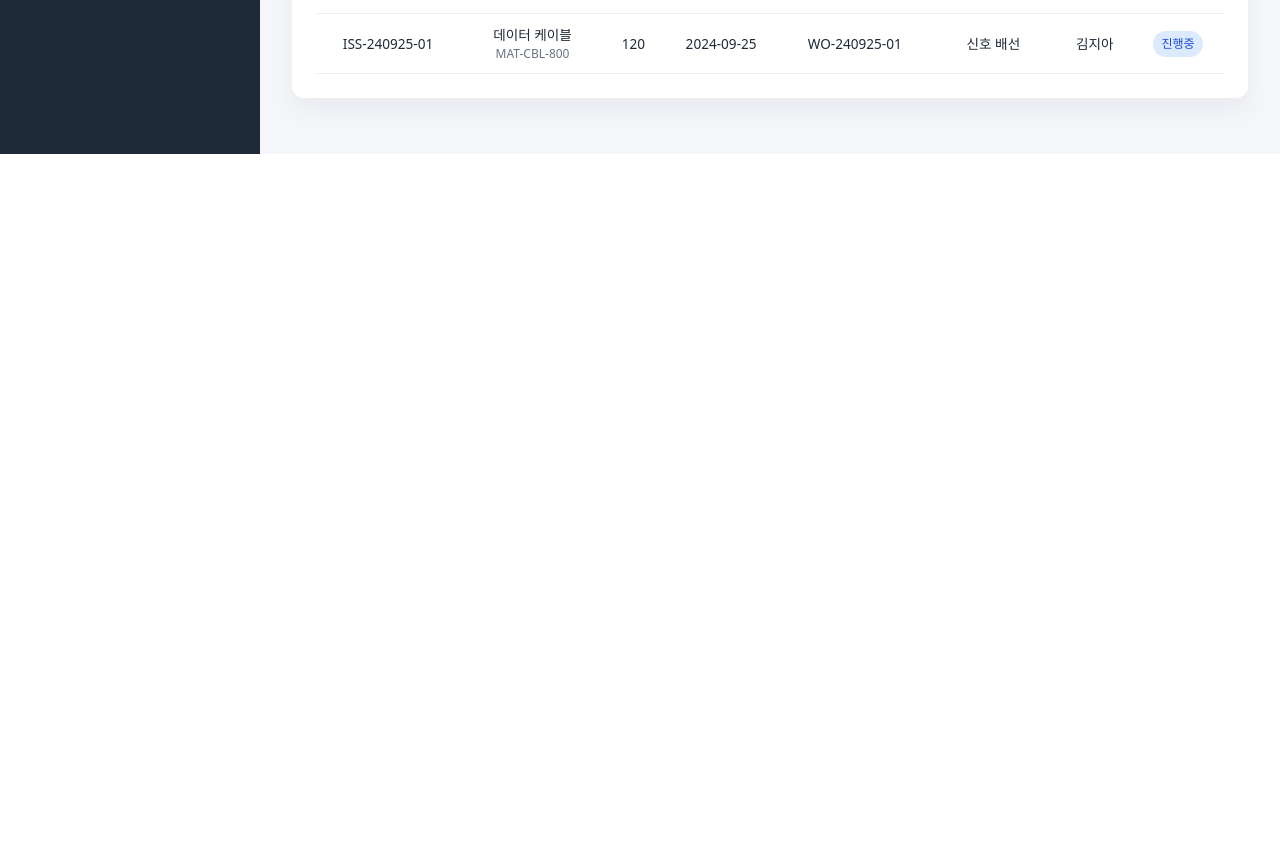
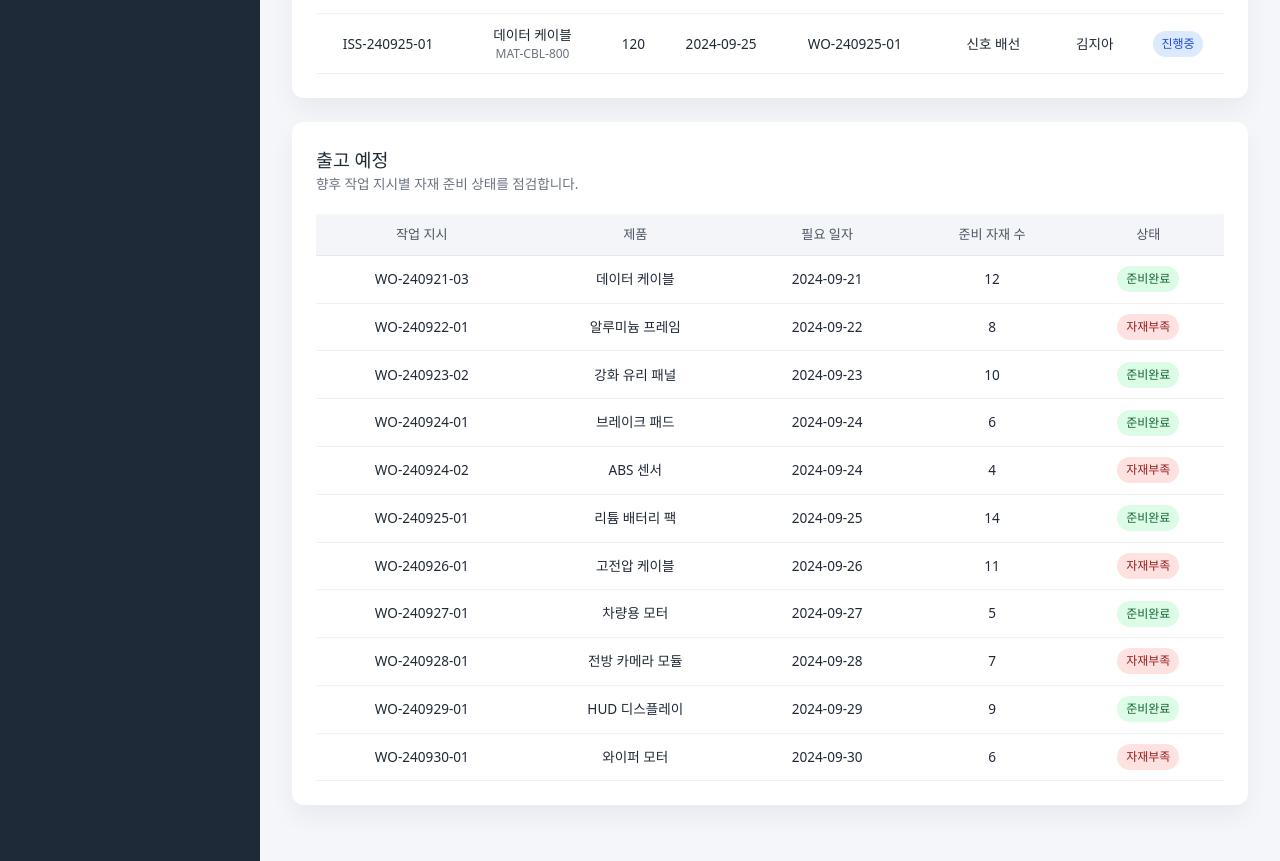
Before and after one commit to Gear-First/Web-FE, a React (Vite) app: page /issuance in a window 1280 px wide. Shown: the part 810-1671 px from the top of the page. Before the commit the page ends 964 px from the top, so only its background shows below. Built offline with nearby package versions, Linux system fonts and the light colour scheme.

Commit message:
feat: 자재 출고 예정 화면

```diff
--- a/src/pages/IssuancePage.tsx
+++ b/src/pages/IssuancePage.tsx
@@ -21,9 +21,19 @@ const statusVariant: Record<IssuanceStatus, "warning" | "info" | "success"> = {
   완료: "success",
 };
 
+const scheduleVariant = {
+  준비완료: "success" as const,
+  자재부족: "danger" as const,
+};
+
 const IssuancePage = () => {
-  const { statusOptions, statusFilter, setStatusFilter, filteredRecords } =
-    useIssuanceViewModel();
+  const {
+    statusOptions,
+    statusFilter,
+    setStatusFilter,
+    filteredRecords,
+    schedule,
+  } = useIssuanceViewModel();
 
   return (
     <Layout>
@@ -91,6 +101,45 @@ const IssuancePage = () => {
             </tbody>
           </Table>
         </SectionCard>
+
+        <SectionCard>
+          <SectionHeader>
+            <div>
+              <SectionTitle>출고 예정</SectionTitle>
+              <SectionCaption>
+                향후 작업 지시별 자재 준비 상태를 점검합니다.
+              </SectionCaption>
+            </div>
+          </SectionHeader>
+          <Table>
+            <thead>
+              <tr>
+                <Th>작업 지시</Th>
+                <Th>제품</Th>
+                <Th>필요 일자</Th>
+                <Th>준비 자재 수</Th>
+                <Th>상태</Th>
+              </tr>
+            </thead>
+            <tbody>
+              {schedule.map((item) => (
+                <tr key={item.workOrder}>
+                  <Td>{item.workOrder}</Td>
+                  <Td>{item.inventoryName}</Td>
+                  <Td>{item.requiredDate}</Td>
+                  <Td>{item.preparedQuantity}</Td>
+                  <Td>
+                    <StatusBadge
+                      $variant={scheduleVariant[item.status] ?? "info"}
+                    >
+                      {item.status}
+                    </StatusBadge>
+                  </Td>
+                </tr>
+              ))}
+            </tbody>
+          </Table>
+        </SectionCard>
       </PageContainer>
     </Layout>
   );
--- a/src/viewmodels/IssuanceViewModel.ts
+++ b/src/viewmodels/IssuanceViewModel.ts
@@ -1,5 +1,9 @@
 import { useMemo, useState } from "react";
-import type { IssuanceRecord, IssuanceStatus } from "../models/erp";
+import type {
+  IssuanceRecord,
+  IssuanceStatus,
+  IssuanceSchedule,
+} from "../models/erp";
 
 const ISSUEANCE_RECORDS: IssuanceRecord[] = [
   {
@@ -125,6 +129,86 @@ const ISSUEANCE_RECORDS: IssuanceRecord[] = [
   },
 ];
 
+const ISSUANCE_SCHEDULE: IssuanceSchedule[] = [
+  {
+    workOrder: "WO-240921-03",
+    inventoryName: "데이터 케이블",
+    requiredDate: "2024-09-21",
+    preparedQuantity: 12,
+    status: "준비완료",
+  },
+  {
+    workOrder: "WO-240922-01",
+    inventoryName: "알루미늄 프레임",
+    requiredDate: "2024-09-22",
+    preparedQuantity: 8,
+    status: "자재부족",
+  },
+  {
+    workOrder: "WO-240923-02",
+    inventoryName: "강화 유리 패널",
+    requiredDate: "2024-09-23",
+    preparedQuantity: 10,
+    status: "준비완료",
+  },
+  {
+    workOrder: "WO-240924-01",
+    inventoryName: "브레이크 패드",
+    requiredDate: "2024-09-24",
+    preparedQuantity: 6,
+    status: "준비완료",
+  },
+  {
+    workOrder: "WO-240924-02",
+    inventoryName: "ABS 센서",
+    requiredDate: "2024-09-24",
+    preparedQuantity: 4,
+    status: "자재부족",
+  },
+  {
+    workOrder: "WO-240925-01",
+    inventoryName: "리튬 배터리 팩",
+    requiredDate: "2024-09-25",
+    preparedQuantity: 14,
+    status: "준비완료",
+  },
+  {
+    workOrder: "WO-240926-01",
+    inventoryName: "고전압 케이블",
+    requiredDate: "2024-09-26",
+    preparedQuantity: 11,
+    status: "자재부족",
+  },
+  {
+    workOrder: "WO-240927-01",
+    inventoryName: "차량용 모터",
+    requiredDate: "2024-09-27",
+    preparedQuantity: 5,
+    status: "준비완료",
+  },
+  {
+    workOrder: "WO-240928-01",
+    inventoryName: "전방 카메라 모듈",
+    requiredDate: "2024-09-28",
+    preparedQuantity: 7,
+    status: "자재부족",
+  },
+  {
+    workOrder: "WO-240929-01",
+    inventoryName: "HUD 디스플레이",
+    requiredDate: "2024-09-29",
+    preparedQuantity: 9,
+    status: "준비완료",
+  },
+  {
+    workOrder: "WO-240930-01",
+    inventoryName: "와이퍼 모터",
+    requiredDate: "2024-09-30",
+    preparedQuantity: 6,
+    status: "자재부족",
+  },
+];
+
 type StatusFilter = IssuanceStatus | "ALL";
 
 export const useIssuanceViewModel = () => {
@@ -143,5 +227,6 @@ export const useIssuanceViewModel = () => {
     statusFilter,
     setStatusFilter,
     filteredRecords,
+    schedule: ISSUANCE_SCHEDULE,
   };
 };
```
Also changed, not shown: src/models/erp.ts (+8 -0 lines).
